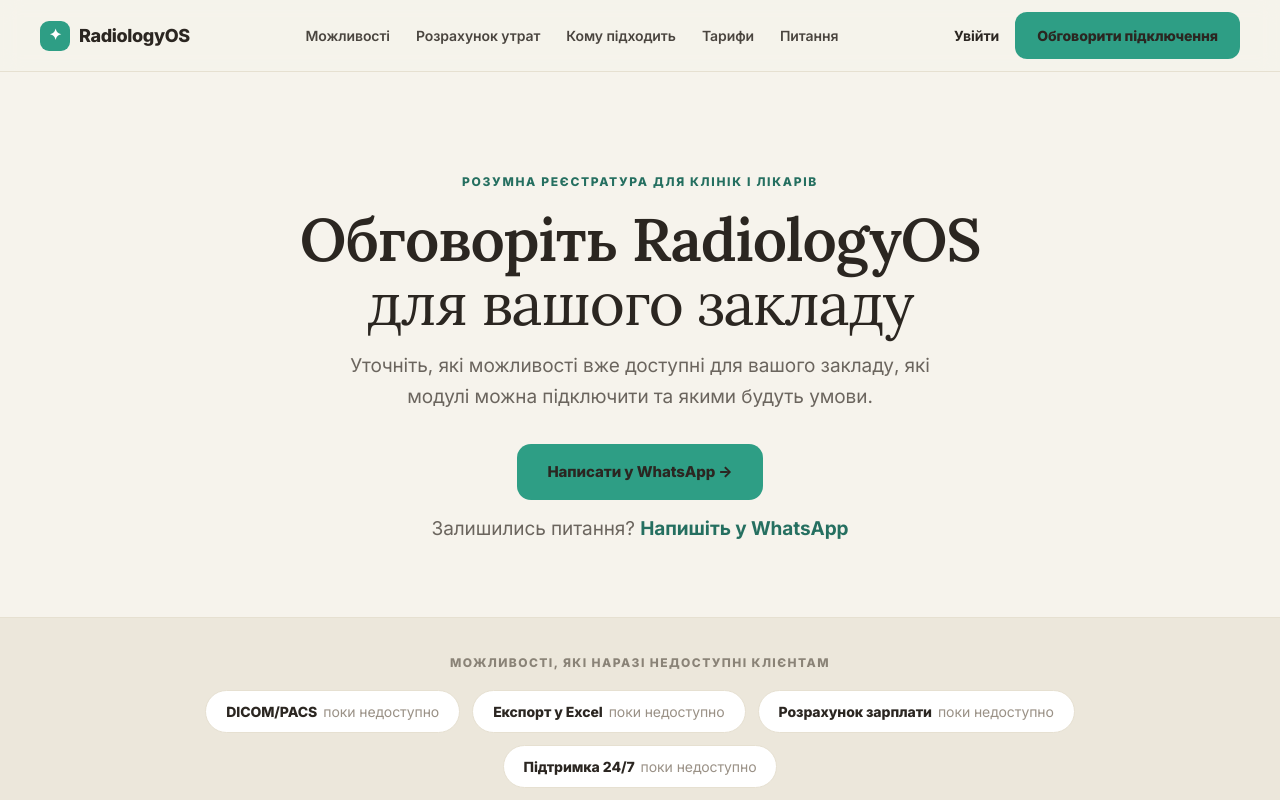
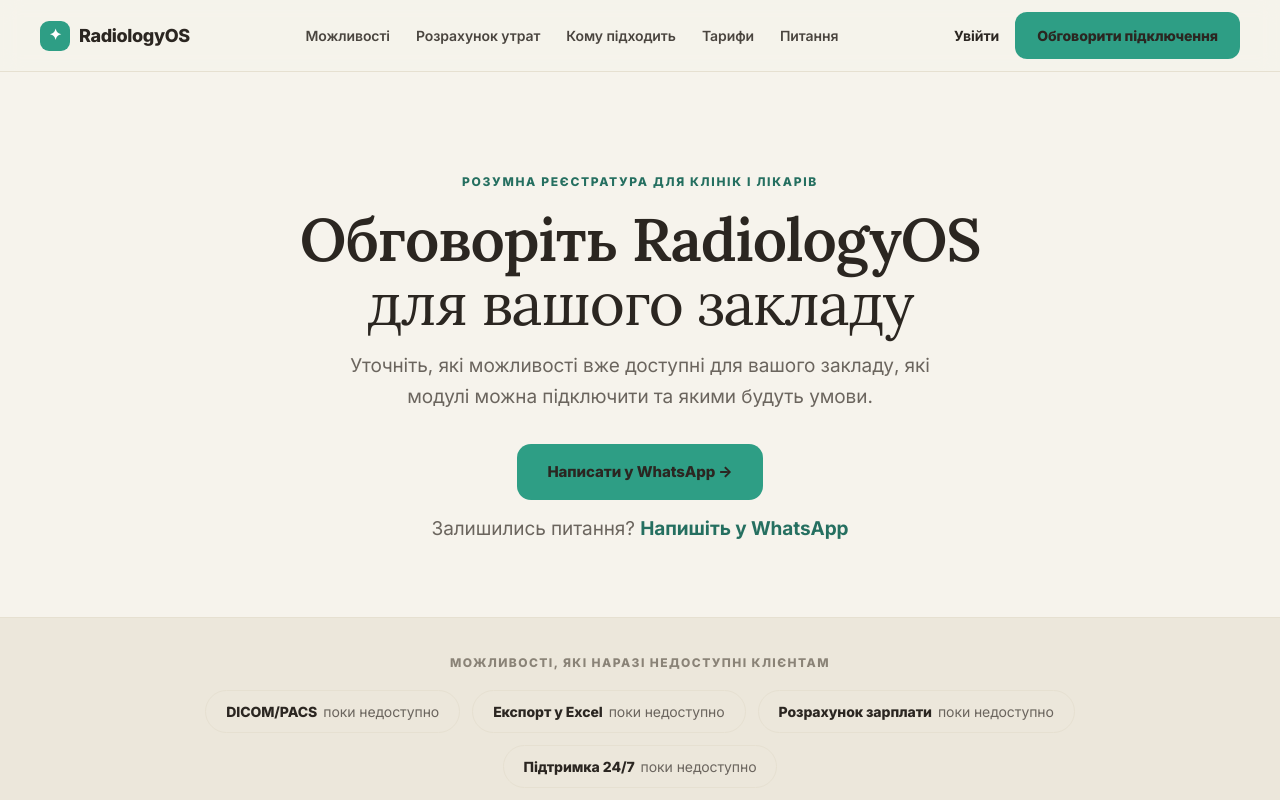
Before and after one commit to adamenkoa1/radiologyos, a Next.js app: page /product in a window 1280 px wide. Shown: the top 800 px of the page. Built offline with nearby package versions, Linux system fonts and the light colour scheme.

Commit message:
style product availability and pricing disclosure

```diff
--- a/app/styles/10-landing.css
+++ b/app/styles/10-landing.css
@@ -362,3 +362,9 @@
 @media(max-width:1200px){.serviceAssignmentRow{grid-template-columns:minmax(240px,2fr) repeat(3,minmax(130px,1fr))}.serviceAssignmentRow>div{grid-row:span 2}}
 @media(max-width:760px){.serviceAssignmentRow{grid-template-columns:1fr 1fr}.serviceAssignmentRow>div{grid-column:1/-1;grid-row:auto}}
 @media(max-width:520px){.serviceAssignmentRow{grid-template-columns:1fr}}
+/* product page availability and unpriced contact card */
+.rosUnavailableList .rosChip{background:transparent}
+.rosUnavailableList .rosChip span{color:var(--ros-muted)}
+.rosPricingContact{grid-template-columns:minmax(0,620px);justify-content:center}
+.rosTierContact{width:100%;max-width:620px;margin-inline:auto;text-align:center}
+.rosTierContact p{color:var(--ros-muted);line-height:1.55}
```
